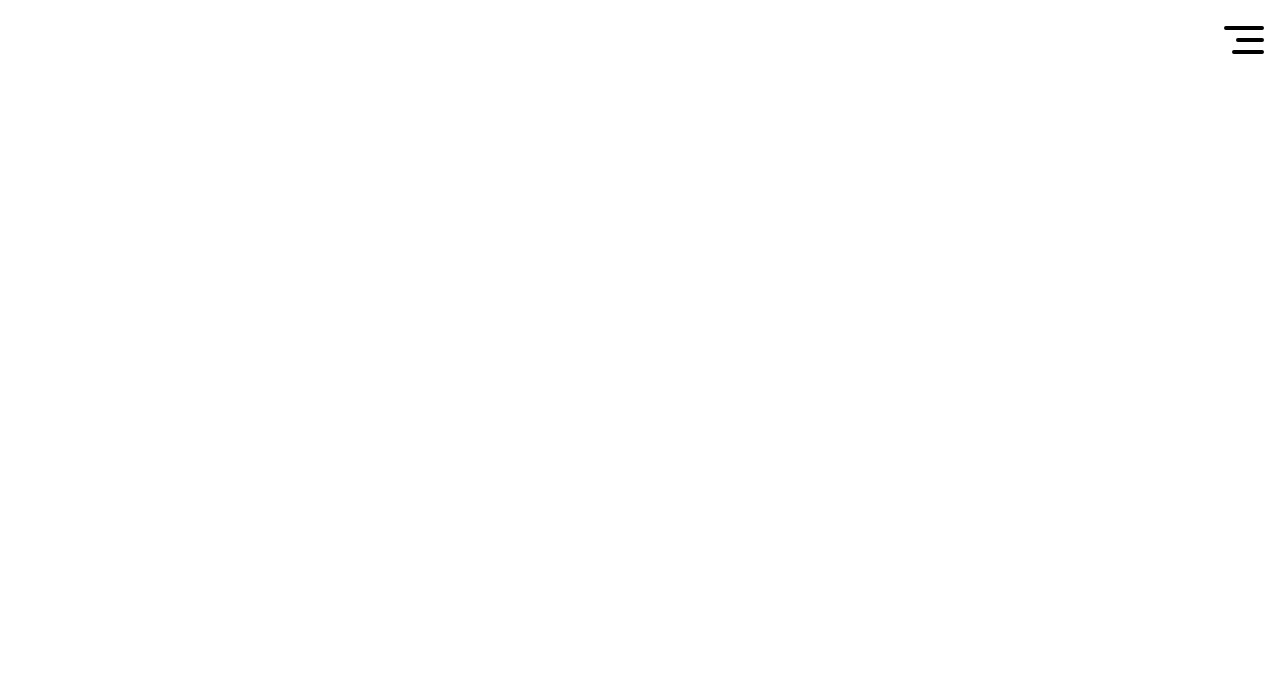
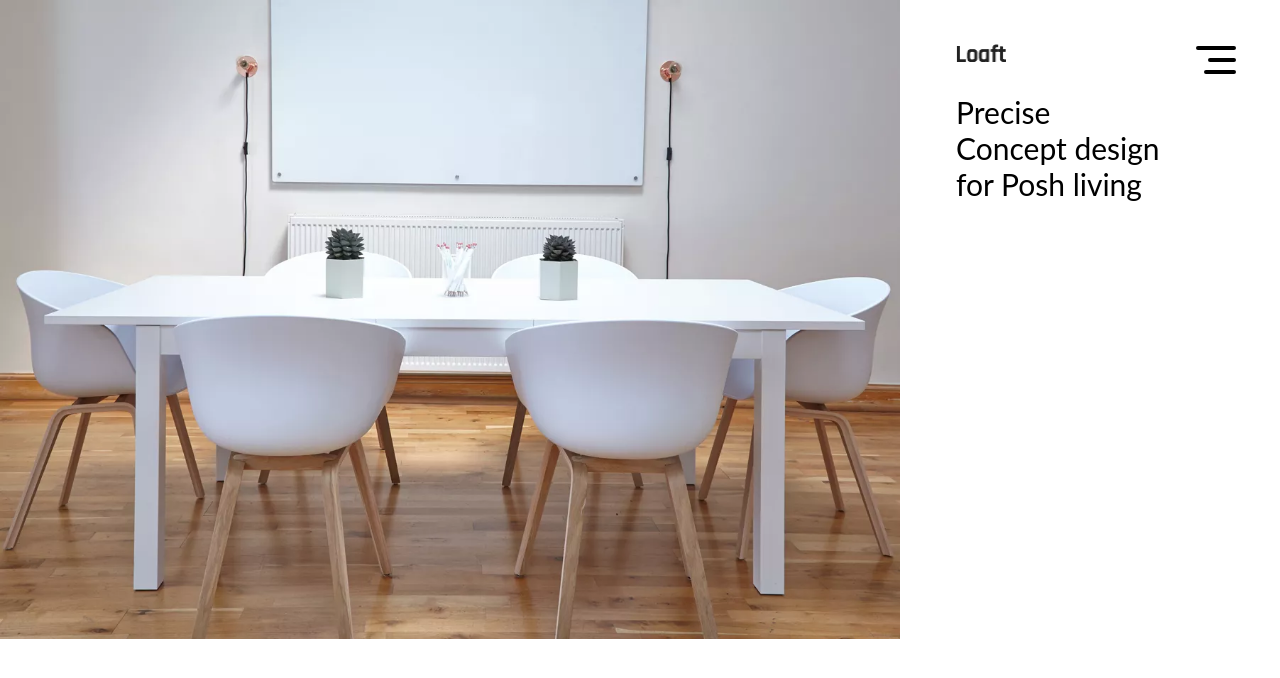
Before and after one commit to Victoryeddy/Furniture-Project, a Nuxt app: page / in a window 1280 px wide. Shown: the top 678 px of the page. Built offline with nearby package versions, Linux system fonts and the light colour scheme.

Commit message:
Add home page

```diff
--- a/nuxt.config.ts
+++ b/nuxt.config.ts
@@ -1,6 +1,10 @@
 // https://nuxt.com/docs/api/configuration/nuxt-config
+import {resolve} from "path";
 export default defineNuxtConfig({
-  devtools: { enabled: true },
+  devtools: { enabled: false },
+  alias: {
+    "@": resolve(__dirname, "/"),
+  },
    modules: [
     '@pinia/nuxt',
     ['@nuxtjs/google-fonts', {
--- a/pages/index.vue
+++ b/pages/index.vue
@@ -1,7 +1,22 @@
 <template>
   <div>
-    <div class="fixed right-3">
-      <MenuBar />
+    <div class="fixed right-10 top-5">
+      <MenuBar class="cursor-pointer"/>
+    </div>
+    <div class="flex gap-4">
+      <div>
+        <img src="../assets/loaft-header.jpg" alt="" width="900"/>
+      </div>
+      <div class="ms-10">
+
+
+          <img src="../assets/logo.png" alt="" width="50" class="pt-5 mt-6"/>
+       <h1 class="text-3xl mt-8">
+Precise <br>
+Concept design <br>
+for Posh living
+</h1>
+      </div>
     </div>
   </div>
 </template>
@@ -10,6 +25,7 @@
 </script>
 <style>
 * {
-  font-family: "Inter", sans-serif;
+  font-family: "Lato", sans-serif;
+  /* outline: 1px solid green; */
 }
 </style>
```
Also changed, not shown: assets/loaft-header.jpg (added), assets/logo.png (added).
